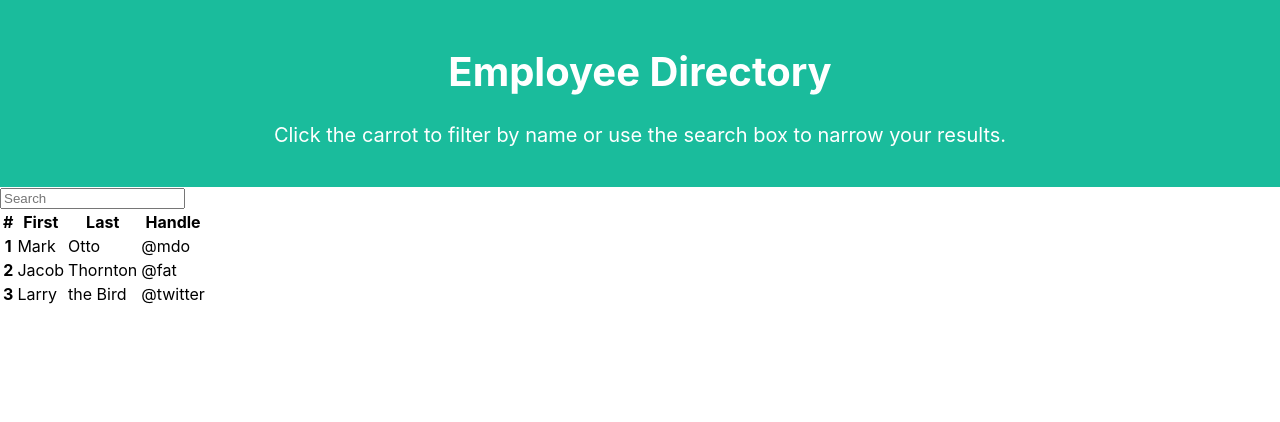
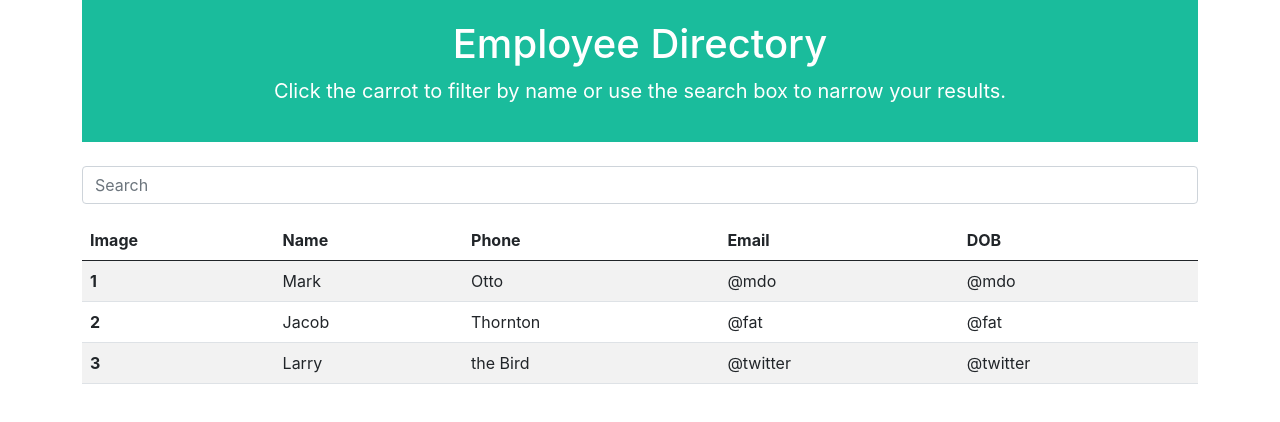
Before and after one commit to pamela-gutierrez/user-directory, a React (Create React App) app in the folder user-directory/: page / in a window 1280 px wide. Shown: the top 422 px of the page. Built offline with nearby package versions, Linux system fonts and the light colour scheme.

Commit message:
add table jsx

```diff
--- a/user-directory/public/index.html
+++ b/user-directory/public/index.html
@@ -8,6 +8,8 @@
   <meta name="theme-color" content="#000000" />
   <meta name="description" content="Web site created using create-react-app" />
   <link rel="apple-touch-icon" href="%PUBLIC_URL%/logo192.png" />
+  <link href="https://cdn.jsdelivr.net/npm/bootstrap@5.0.0-beta2/dist/css/bootstrap.min.css" rel="stylesheet"
+    integrity="sha384-BmbxuPwQa2lc/FVzBcNJ7UAyJxM6wuqIj61tLrc4wSX0szH/Ev+nYRRuWlolflfl" crossorigin="anonymous">
   <!--
       manifest.json provides metadata used when your web app is installed on a
       user's mobile device or desktop. See https://developers.google.com/web/fundamentals/web-app-manifest/
@@ -22,13 +24,14 @@
       work correctly both with client-side routing and a non-root public URL.
       Learn how to configure a non-root public URL by running `npm run build`.
     -->
-  <script src="https://cdn.jsdelivr.net/npm/bootstrap@5.0.0-beta2/dist/js/bootstrap.bundle.min.js"
-    integrity="sha384-b5kHyXgcpbZJO/tY9Ul7kGkf1S0CWuKcCD38l8YkeH8z8QjE0GmW1gYU5S9FOnJ0"
-    crossorigin="anonymous"></script>
+
   <title>React App</title>
 </head>
 
 <body>
+  <script src="https://cdn.jsdelivr.net/npm/bootstrap@5.0.0-beta2/dist/js/bootstrap.bundle.min.js"
+    integrity="sha384-b5kHyXgcpbZJO/tY9Ul7kGkf1S0CWuKcCD38l8YkeH8z8QjE0GmW1gYU5S9FOnJ0"
+    crossorigin="anonymous"></script>
   <noscript>You need to enable JavaScript to run this app.</noscript>
   <div id="root"></div>
   <!--
--- a/user-directory/src/App.js
+++ b/user-directory/src/App.js
@@ -2,16 +2,27 @@ import React from "react";
 // import Home from "./pages/Home";
 import Header from "./components/Header";
 import SearchForm from "./components/SearchForm";
-import Container from "./components/Container";
+// import Container from "./components/Container";
 import TableRows from "./components/TableRows";
+import TableHead from "./components/TableHead";
 
 function App() {
   return (
-    <div>
+    <div className="container">
       <Header />
-      <Container />
       <SearchForm />
-      <TableRows />
+      <table className="table table-striped">
+        <thead>
+          <tr>
+            <th scope="col">Image</th>
+            <th scope="col">Name</th>
+            <th scope="col">Phone</th>
+            <th scope="col">Email</th>
+            <th scope="col">DOB</th>
+          </tr>
+        </thead>
+        <TableRows />
+      </table>
     </div>
   );
 }
--- /dev/null
+++ b/user-directory/src/components/TableHead/index.js
@@ -0,0 +1,17 @@
+import React from "react";
+
+function TableHead() {
+    return (
+        <thead>
+            <tr>
+                <th scope="col">Image</th>
+                <th scope="col">Name</th>
+                <th scope="col">Phone</th>
+                <th scope="col">Email</th>
+                <th scope="col">DOB</th>
+            </tr>
+        </thead>
+    )
+}
+
+export default TableHead;
--- a/user-directory/src/components/TableRows/index.js
+++ b/user-directory/src/components/TableRows/index.js
@@ -2,20 +2,12 @@ import React from "react";
 
 function TableRows() {
     return (
-        <table className="table">
-            <thead>
-                <tr>
-                    <th scope="col">#</th>
-                    <th scope="col">First</th>
-                    <th scope="col">Last</th>
-                    <th scope="col">Handle</th>
-                </tr>
-            </thead>
         <tbody>
             <tr>
                 <th scope="row">1</th>
                 <td>Mark</td>
                 <td>Otto</td>
+                <td>@mdo</td>
                 <td>@mdo</td>
             </tr>
             <tr>
@@ -23,15 +15,16 @@ function TableRows() {
                 <td>Jacob</td>
                 <td>Thornton</td>
                 <td>@fat</td>
+                <td>@fat</td>
             </tr>
             <tr>
                 <th scope="row">3</th>
                 <td>Larry</td>
                 <td>the Bird</td>
                 <td>@twitter</td>
+                <td>@twitter</td>
             </tr>
         </tbody>
-        </table>
     )
 }
 
```
Lines whose indentation alone changed are shown as unchanged.
